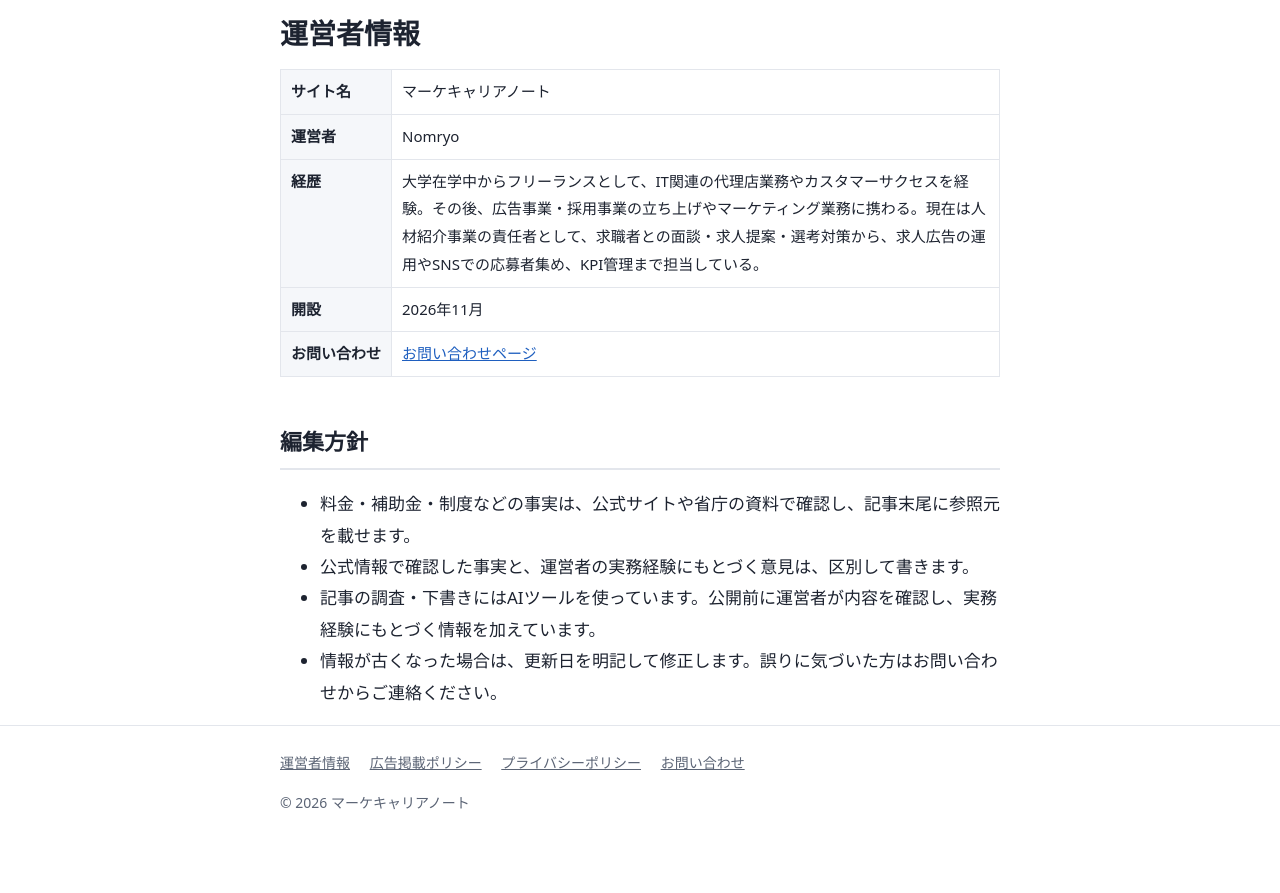
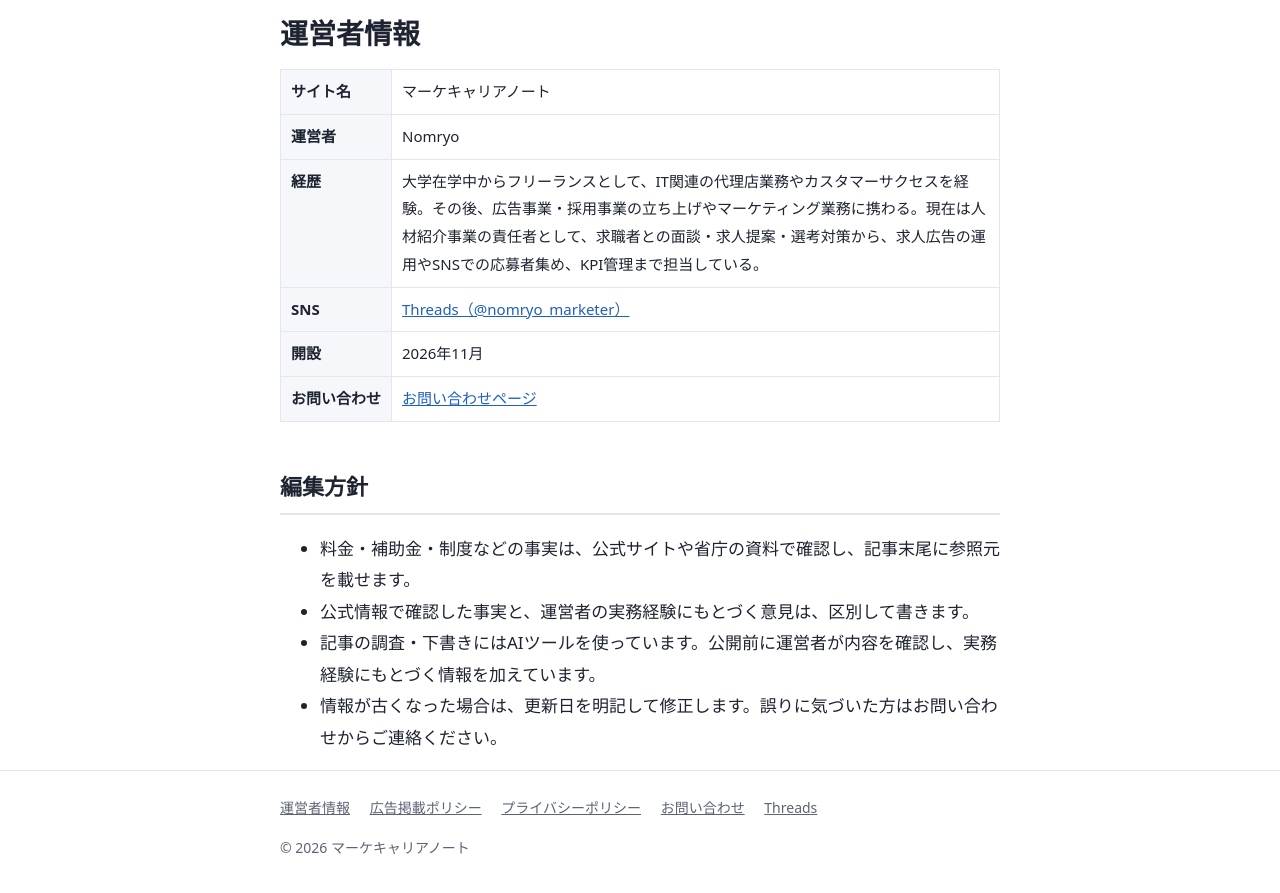
Before and after one commit to nomuchi2121122-pixel/marke-career-note, an Astro site: page /about in a window 1280 px wide. Shown: the part 63-956 px from the top of the page. Before the commit the page ends 917 px from the top, so only its background shows below. Built offline with nearby package versions, Linux system fonts and the light colour scheme; Astro itself is replaced by a stand-in of ours.

Commit message:
Threadsアカウントへのリンクを追加
Co-Authored-By: Claude Opus 5.5 <noreply@anthropic.com>
Claude-Session: https://claude.ai/code/session_01SxCceQMWQ5xqJgbySZxXnm

```diff
--- a/src/data/site.ts
+++ b/src/data/site.ts
@@ -5,5 +5,6 @@ export const SITE = {
   operatorName: 'Nomryo',
   operatorProfile: '大学在学中からフリーランスとして、IT関連の代理店業務やカスタマーサクセスを経験。その後、広告事業・採用事業の立ち上げやマーケティング業務に携わる。現在は人材紹介事業の責任者として、求職者との面談・求人提案・選考対策から、求人広告の運用やSNSでの応募者集め、KPI管理まで担当している。',
   contactUrl: 'https://docs.google.com/forms/d/e/1FAIpQLSfObffG_EidpJafe6syUknNJ8tbHHfNNb_4j6hI_W1Bh8Qmpg/viewform',
+  threadsUrl: 'https://www.threads.com/@nomryo_marketer',
   established: '2026年11月',
 };
--- a/src/layouts/Base.astro
+++ b/src/layouts/Base.astro
@@ -39,6 +39,7 @@ const canonical = new URL(Astro.url.pathname, Astro.site);
           <a href="/ad-policy/">広告掲載ポリシー</a>
           <a href="/privacy/">プライバシーポリシー</a>
           <a href="/contact/">お問い合わせ</a>
+          <a href={SITE.threadsUrl} target="_blank" rel="noopener me">Threads</a>
         </nav>
         <p>© {new Date().getFullYear()} {SITE.name}</p>
       </div>
--- a/src/pages/about.astro
+++ b/src/pages/about.astro
@@ -8,6 +8,7 @@ import { SITE } from '../data/site';
     <tr><th>サイト名</th><td>{SITE.name}</td></tr>
     <tr><th>運営者</th><td>{SITE.operatorName}</td></tr>
     <tr><th>経歴</th><td>{SITE.operatorProfile}</td></tr>
+    <tr><th>SNS</th><td><a href={SITE.threadsUrl} target="_blank" rel="noopener me">Threads（@nomryo_marketer）</a></td></tr>
     <tr><th>開設</th><td>{SITE.established}</td></tr>
     <tr><th>お問い合わせ</th><td><a href="/contact/">お問い合わせページ</a></td></tr>
   </table>
```
